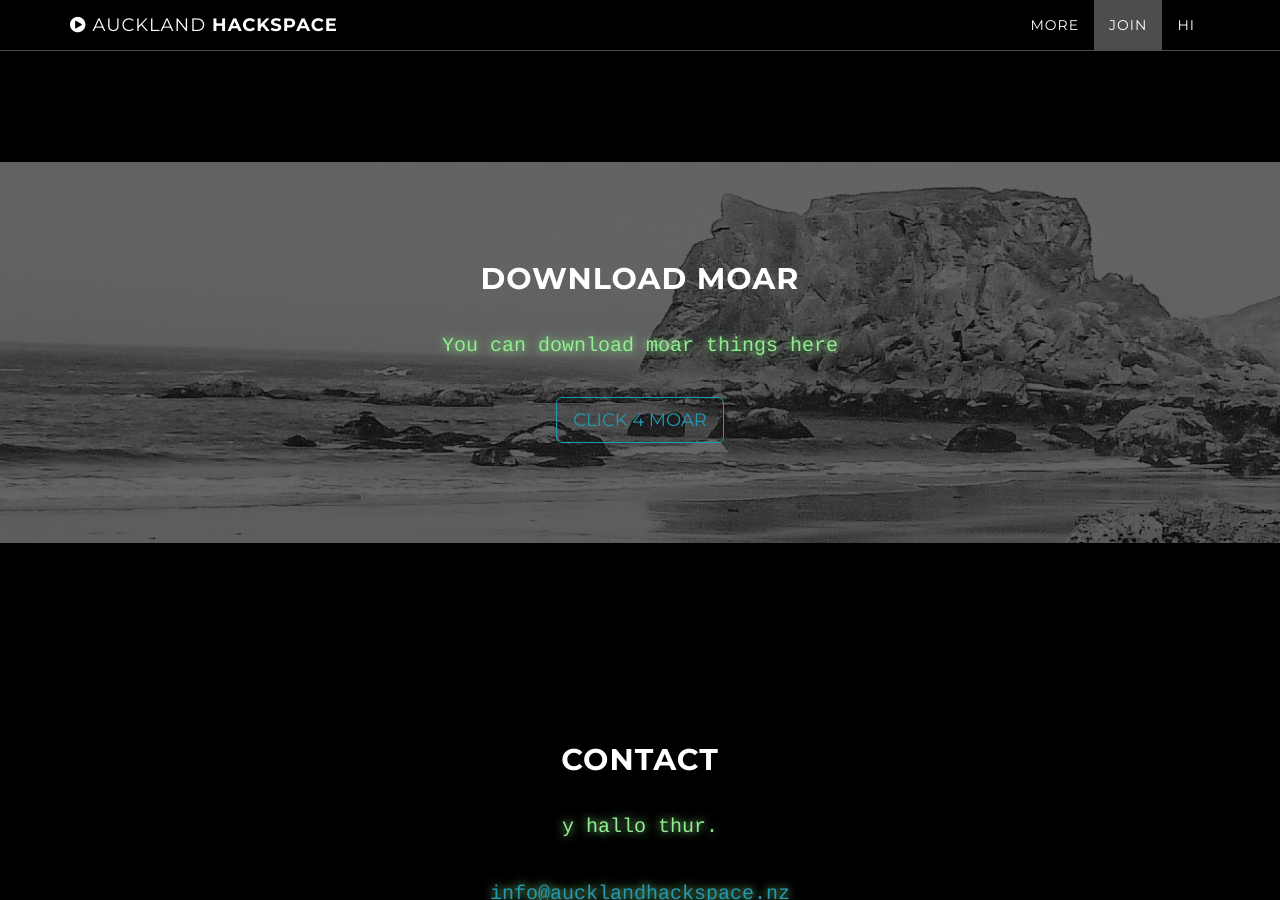
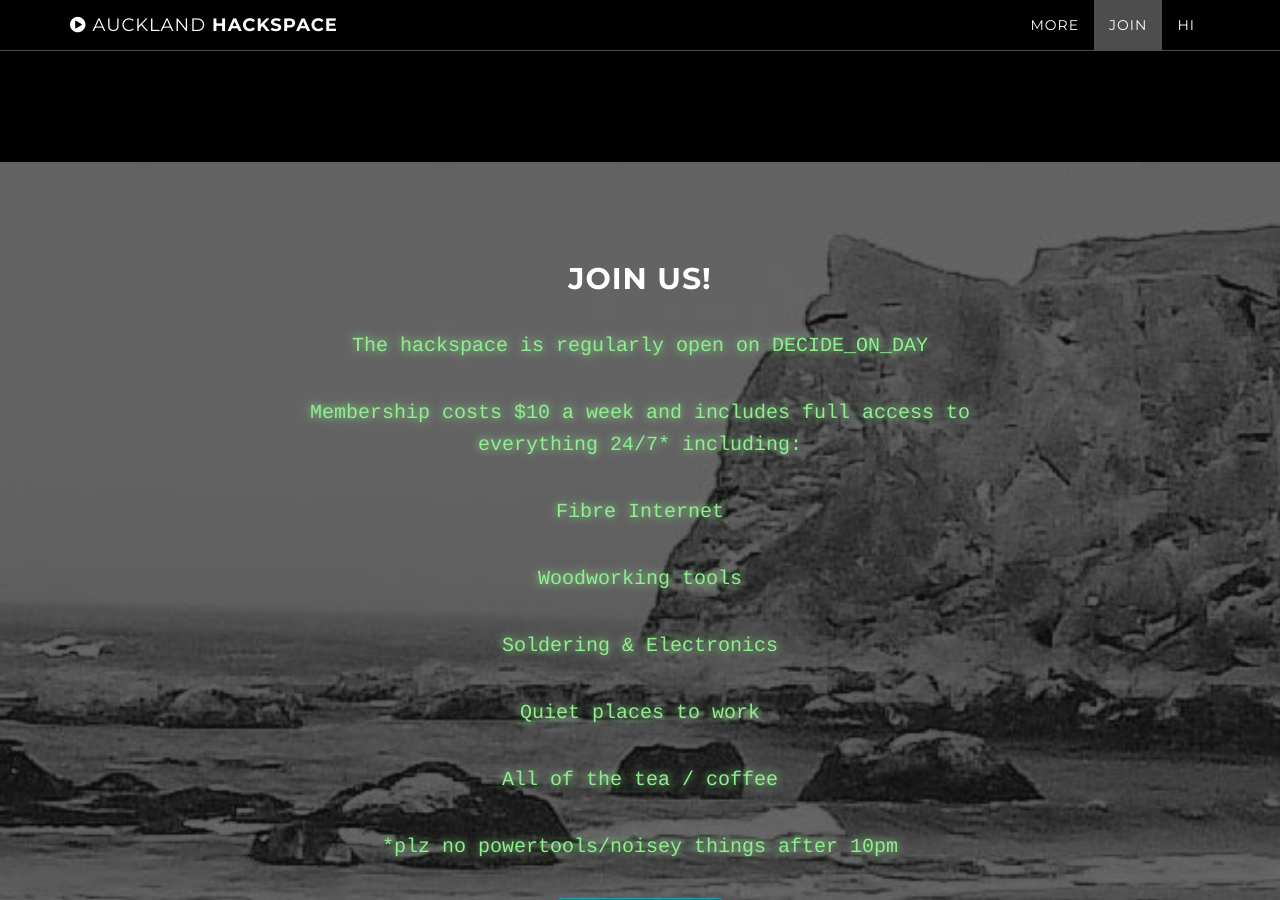
Before and after one commit to HakLand/HakLand.github.io, a Jekyll site: the page built from index.html, in a window 1280 px wide and 900 px high, scrolled down 1337 px. Built offline with Jekyll 4.4.1, drawn with Linux system fonts in a browser that asks for light colours.

Commit message:
membership joining info

```diff
--- a/_includes/download.html
+++ b/_includes/download.html
@@ -3,9 +3,18 @@
         <div class="download-section">
             <div class="container">
                 <div class="col-lg-8 col-lg-offset-2">
-                    <h2>Download Moar</h2>
-                    <p>You can download moar things here</p>
-                    <a href="http://things.com/thing" class="btn btn-default btn-lg">CLICK 4 MOAR</a>
+                    <h2>JOIN US!</h2>
+                    <p>The hackspace is regularly open on DECIDE_ON_DAY</p>
+
+                    <p>Membership costs $10 a week and includes full access to everything 24/7* including:</p>
+                    <p>Fibre Internet</p>
+                    <p>Woodworking tools</p>
+                    <p>Soldering & Electronics</p>
+                    <p>Quiet places to work</p>
+                    <p>All of the tea / coffee</p>
+
+                    <p>*plz no powertools/noisey things after 10pm</p>
+                    <a href="#" class="btn btn-default btn-lg">CLICK 4 MOAR</a>
                 </div>
             </div>
         </div>
```
